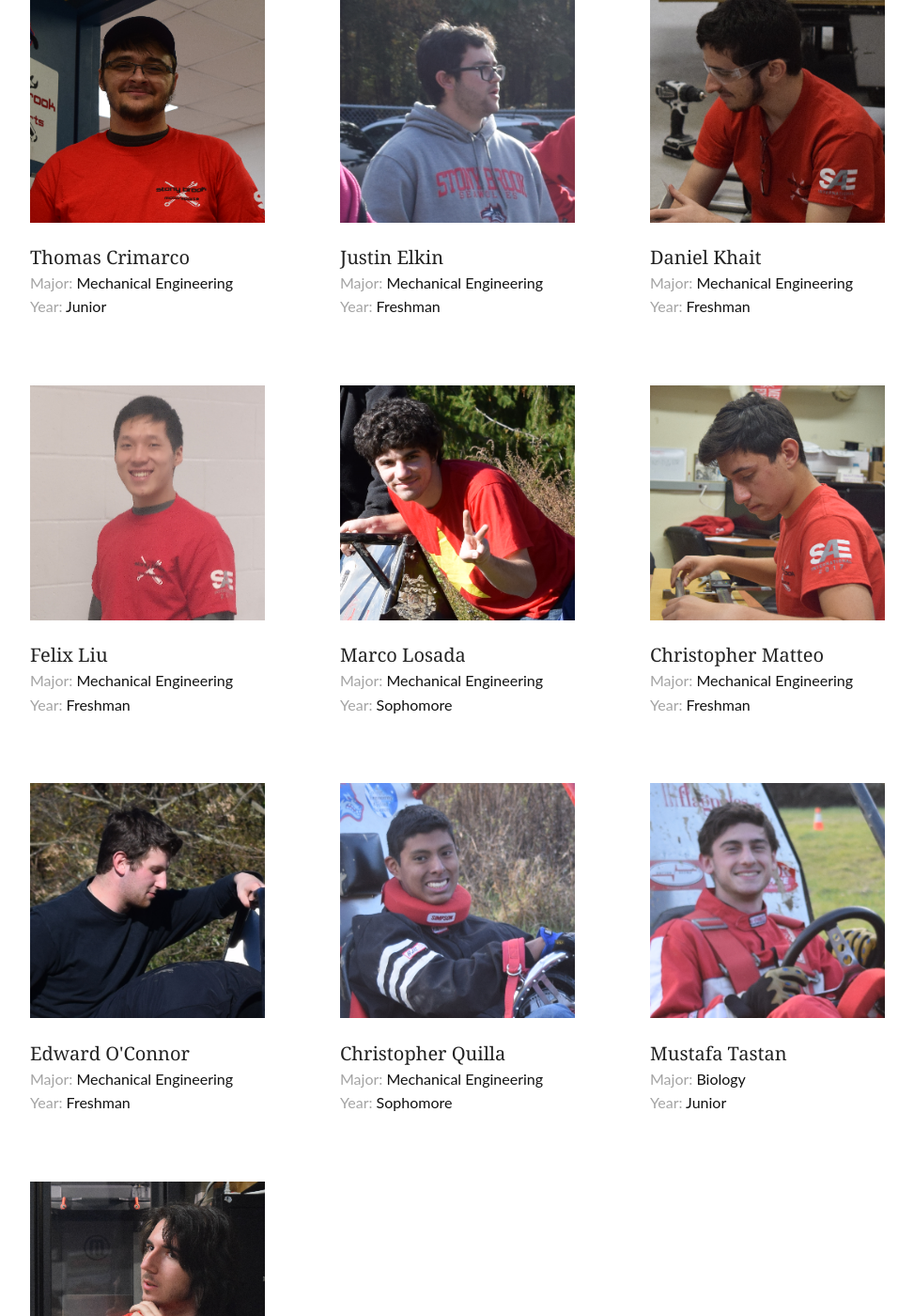
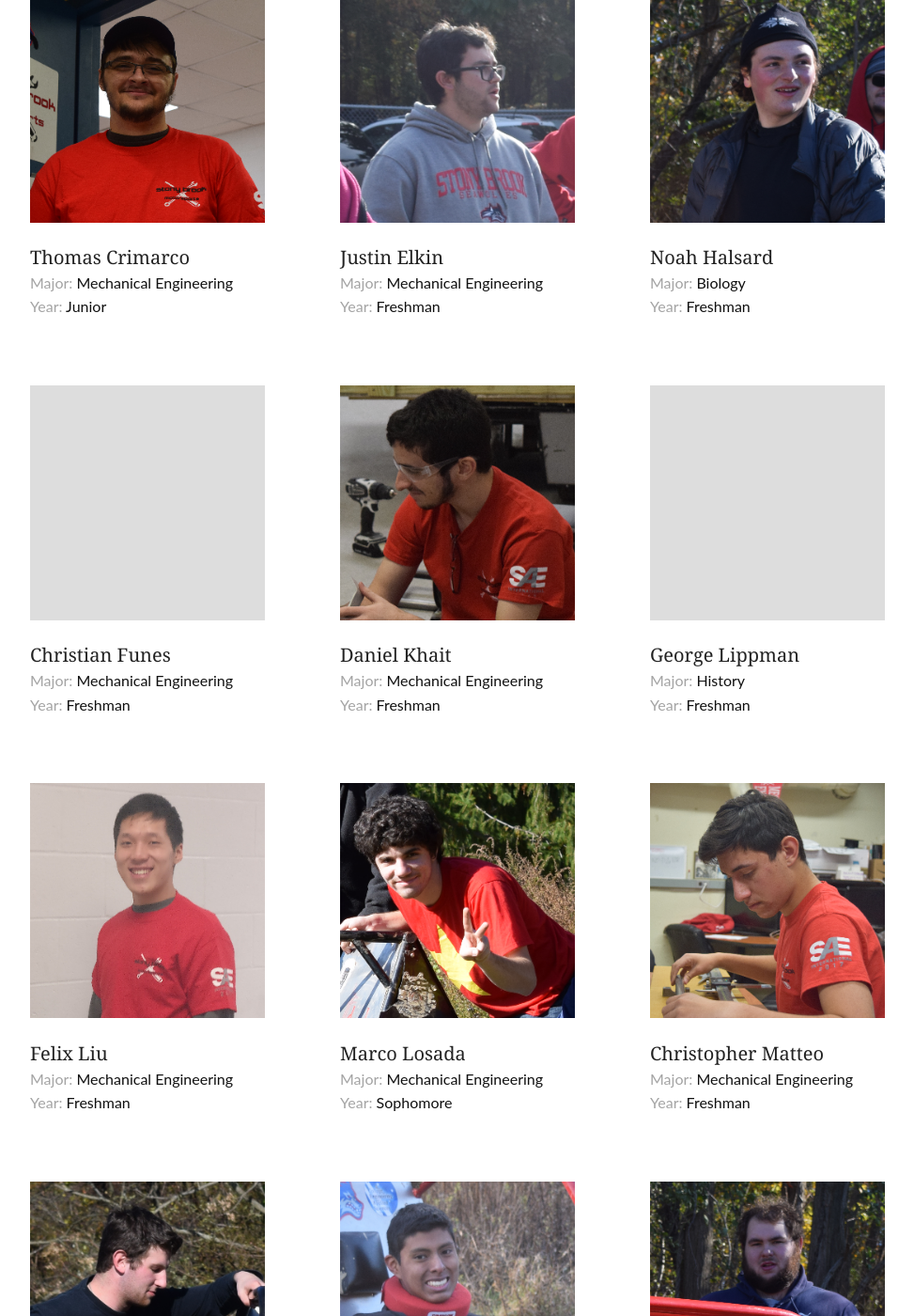
Before and after one commit to stonybrookmotorsports/StonyBrookMotorsports, a Jekyll site: the page built from pages/members.md, in a window 1280 px wide and 1400 px high, scrolled down 2090 px. Shown: the whole window at 94% size, without its empty margins (123-1096 px from the left). Built offline with Jekyll 4.4.1, drawn with Linux system fonts in a browser that asks for light colours; nearby versions of some CDN libraries; library files that are not in the unit come from our copies; some of the changed text lies outside the part shown.

Commit message:
updated members

```diff
--- a/_data/members.yml
+++ b/_data/members.yml
@@ -40,11 +40,11 @@
   subsystem: Chassis Leader
   major: Mechanical Engineering
   year: Junior
-- name: Daniel Su
-  imageName: Daniel
+- name: Mustafa Tastan
+  major: Biology
+  imageName: MustafaTastan
   position: Machine Shop Manager
-  major: Mechanical Engineering
-  year: Senior
+  year: Junior
 - name: Devon Gaynes
   imageName: Devon
   position: Public Relations Specialist
@@ -71,9 +71,21 @@
   major: Mechanical Engineering
   imageName: JustinElkin
   year: Freshman
+- name: Noah Halsard
+  major: Biology
+  imageName: NoahHalsard
+  year: Freshman
+- name: Christian Funes
+  major: Mechanical Engineering
+  imageName: Placeholder
+  year: Freshman
 - name: Daniel Khait
   major: Mechanical Engineering
   imageName: DanielKhait
+  year: Freshman
+- name: George Lippman
+  major: History
+  imageName: Placeholder
   year: Freshman
 - name: Felix Liu
   major: Mechanical Engineering
@@ -95,10 +107,18 @@
   major: Mechanical Engineering
   imageName: ChristopherQuilla
   year: Sophomore
-- name: Mustafa Tastan
-  major: Biology
-  imageName: MustafaTastan
-  year: Junior
+- name: Thomas Reilly
+  major: Mechanical Engineering
+  imageName: ThomasReilly
+  year: Freshman
+- name: Christopher Sherling
+  major: Mechanical Engineering
+  imageName: ChristopherSherling
+  year: Freshman
+- name: Daniel Su
+  imageName: Daniel
+  major: Mechanical Engineering
+  year: Senior
 - name: Marcus Wentz
   major: Electrical Engineering
   imageName: MarcusWentz
```
Also changed, not shown: images/members/ChristopherSherling.png (added), images/members/NoahHalsard.png (added), images/members/ThomasReilly.png (added), images/members/placeholder.png (added).
